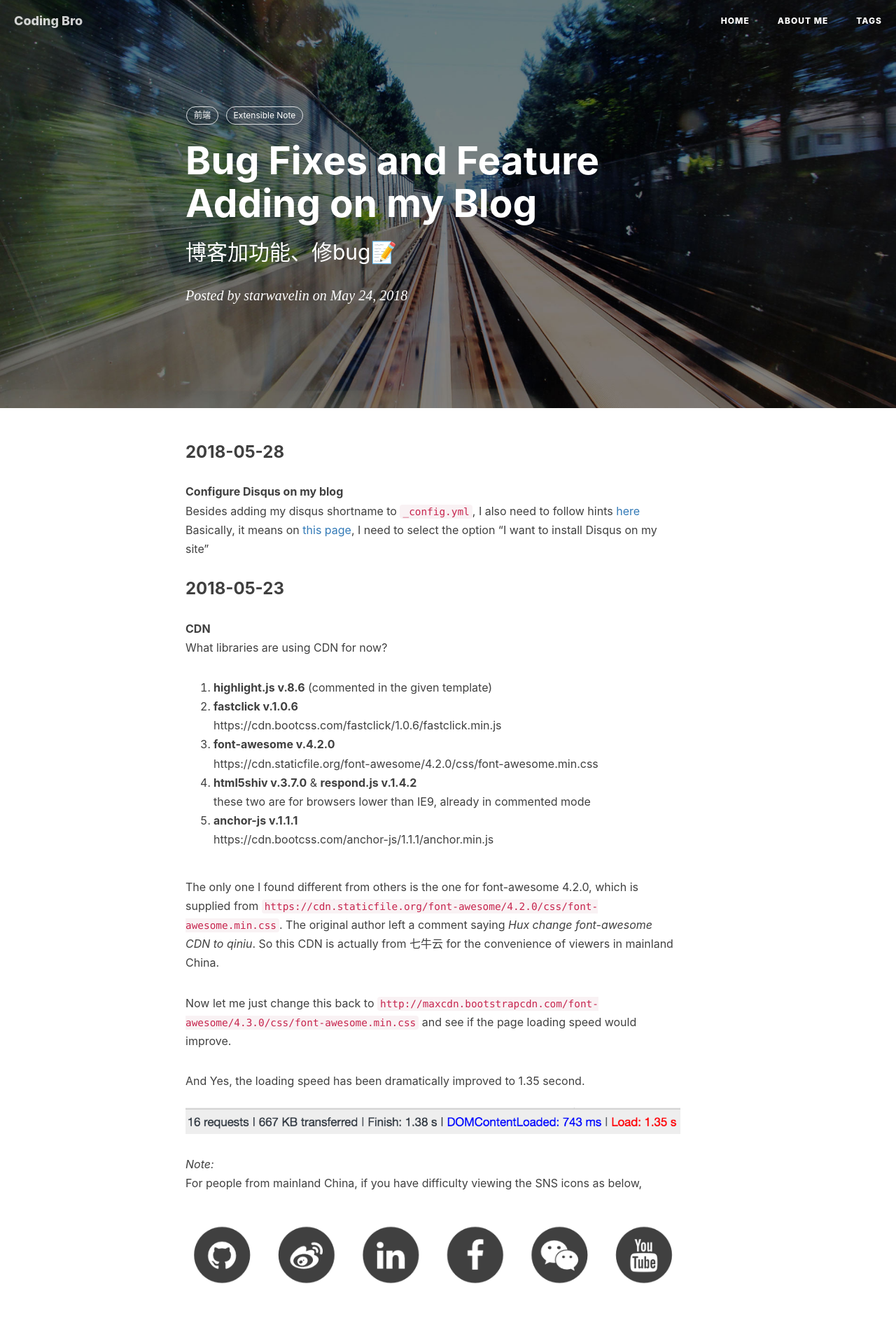
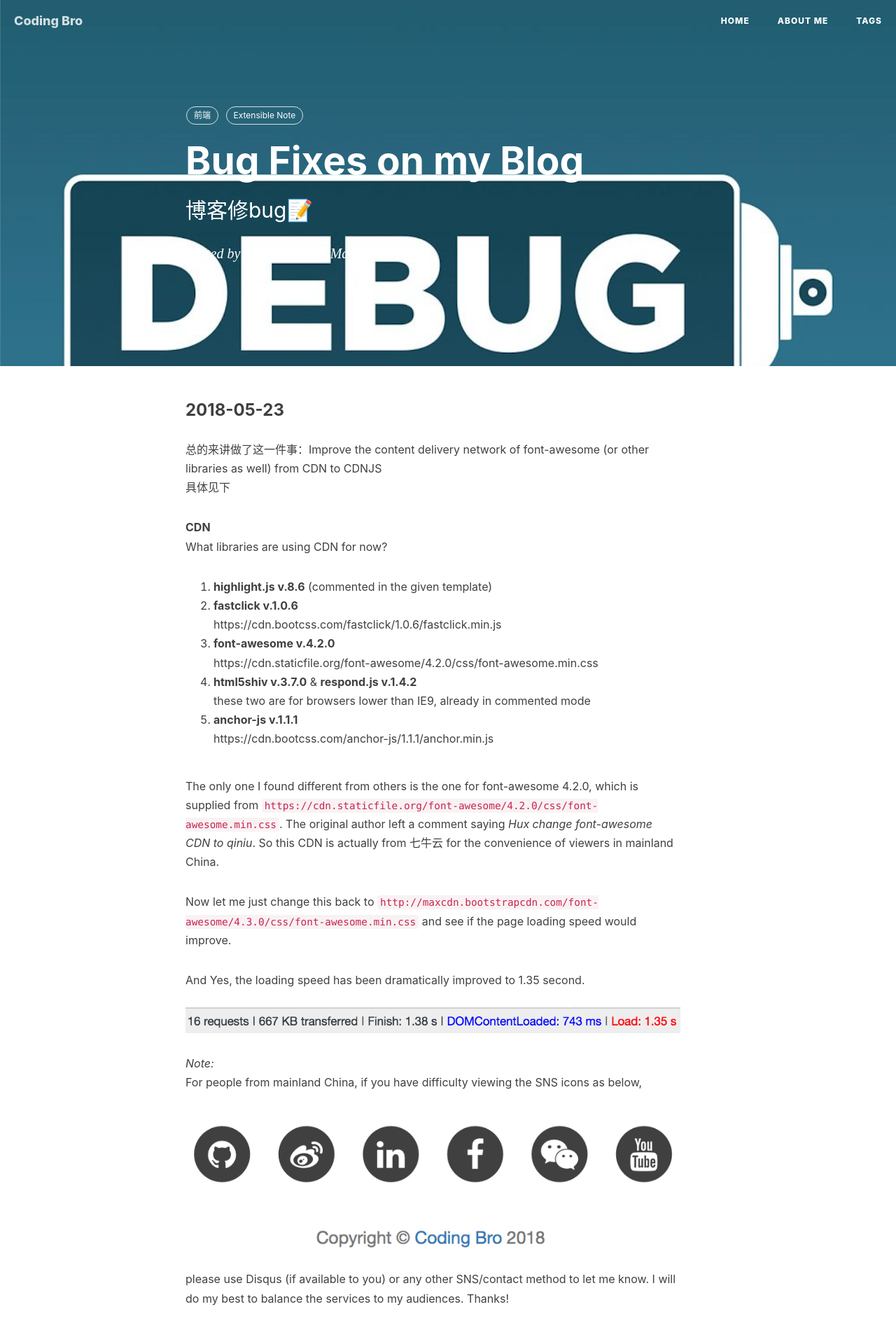
Before and after one commit to starwavelin/starwavelin.github.io, a Jekyll site: the page built from _posts/2018-05-24-bug-fixes-on-my-blog.md, in a window 1280 px wide. Shown: the top 1900 px of the page at 70% size. Built offline with Jekyll 4.4.1, drawn with Linux system fonts in a browser that asks for light colours; nearby versions of some CDN libraries; comment, search, counter and statistics services are not loaded; some of the changed text lies outside the part shown.

Commit message:
update bug fix article; added feature adding article; updated README

````diff
--- a/_posts/2018-05-24-bug-fixes-on-my-blog.md
+++ b/_posts/2018-05-24-bug-fixes-on-my-blog.md
@@ -1,24 +1,19 @@
 ---
 layout:     post
-title:      "Bug Fixes and Feature Adding on my Blog"
-subtitle:   "博客加功能、修bug📝"
+title:      "Bug Fixes on my Blog"
+subtitle:   "博客修bug📝"
 date:       2018-05-24
 author:     "starwavelin"
-header-img: "img/post-banner/post-bg-train-track.jpg"
+header-img: "img/post-banner/post-bg-debug.jpg"
 tags:
     - 前端
     - Extensible Note
 ---
 
-### 2018-05-28
-**Configure Disqus on my blog**
-Besides adding my disqus shortname to ```_config.yml```, I also need to follow hints [here](https://github.com/Huxpro/huxpro.github.io/issues/157)
-Basically, it means on [this page](https://disqus.com/profile/signup/intent/),
-I need to select the option "I want to install Disqus on my site"
+### 2018-05-23
+总的来讲做了这一件事：Improve the content delivery network of font-awesome (or other libraries as well) from CDN to CDNJS
+具体见下
 
-
-
-### 2018-05-23
 **CDN**
 What libraries are using CDN for now?
 1. **highlight.js v.8.6** (commented in the given template)
@@ -42,3 +37,7 @@
 For people from mainland China, if you have difficulty viewing the SNS icons as below,
 ![sns-icons](/img/in-post/180524-bug-fixes/SNS_icons.png)
 please use Disqus (if available to you) or any other SNS/contact method to let me know. I will do my best to balance the services to my audiences. Thanks!
+
+### 2018-05-21
+1. Updated the ```baseurl:``` in ```_config.yml``` file from "/huxblog-boilerplate" to "" and served my blog from the root directory of ```GITHUB_USERNAME.github.io```
+2. Fixed the issue of [cannot display SNS Zhihu and GitHub icons](https://github.com/Huxpro/huxblog-boilerplate/issues/17) based on [pull request #21](https://github.com/Huxpro/huxblog-boilerplate/pull/21/commits/207a48449f06b3a509c861a4622d92e48855c698)
````
Also changed, not shown: README.md.
